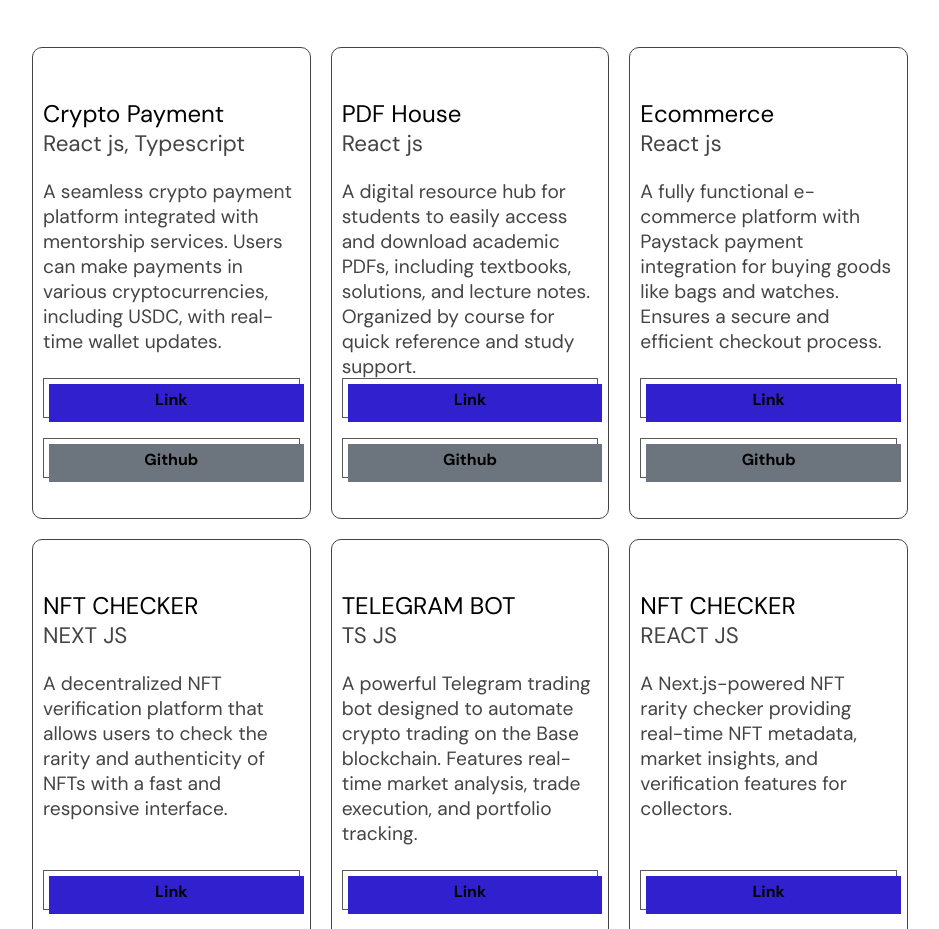
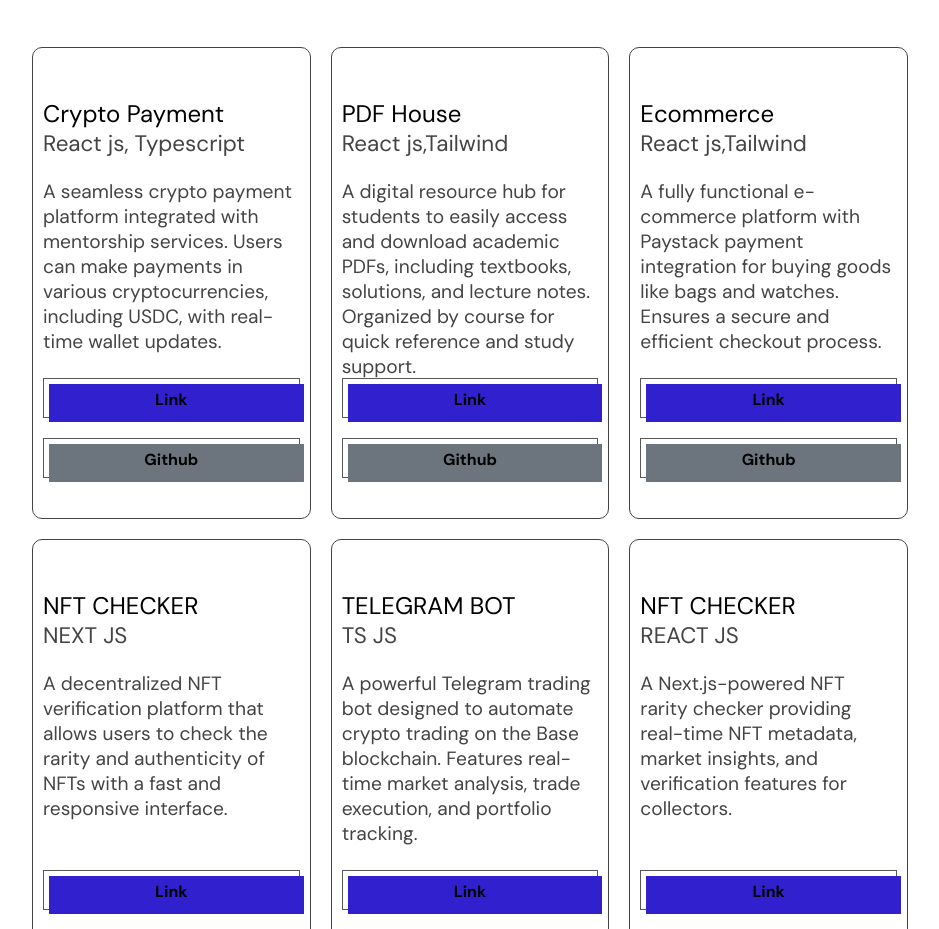
Before and after one commit to Joebakid/My-Porfolio, a React (Create React App) app: page / in a window 1280 px wide. Shown: the part 3080-4009 px from the top of the page, without its empty margins (170-1109 px from the left). Built offline with nearby package versions, Linux system fonts and the light colour scheme.

Commit message:
tech used

```diff
--- a/src/components/Projects.js
+++ b/src/components/Projects.js
@@ -16,7 +16,7 @@ function Projects({ BtnMain, BtnPrimary, Template, ProjectItem }) {
   aboutProject:
     "A digital resource hub for students to easily access and download academic PDFs, including textbooks, solutions, and lecture notes. Organized by course for quick reference and study support.",
   title: "PDF House",
-  text: "React js",
+  text: "React js,Tailwind",
   hrefBtnMain: "https://pdfhouse.vercel.app/",
   hrefBtnPrimary: "https://github.com/Joebakid/PDFHOUSE",
 }
@@ -25,7 +25,7 @@ function Projects({ BtnMain, BtnPrimary, Template, ProjectItem }) {
       aboutProject:
         "A fully functional e-commerce platform with Paystack payment integration for buying goods like bags and watches. Ensures a secure and efficient checkout process.",
       title: "Ecommerce",
-      text: "React js",
+      text: "React js,Tailwind",
       hrefBtnMain: "https://chronolite.com.ng/",
       hrefBtnPrimary: "https://github.com/Joebakid/chronoliteNG",
     },
```
